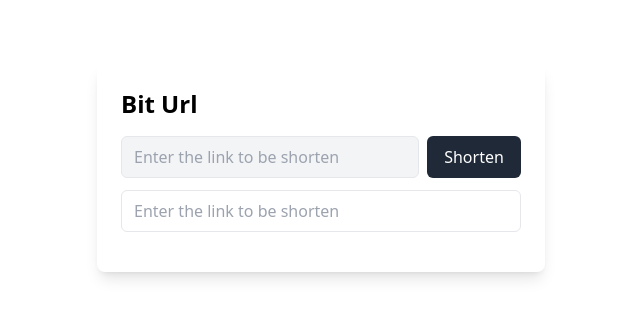
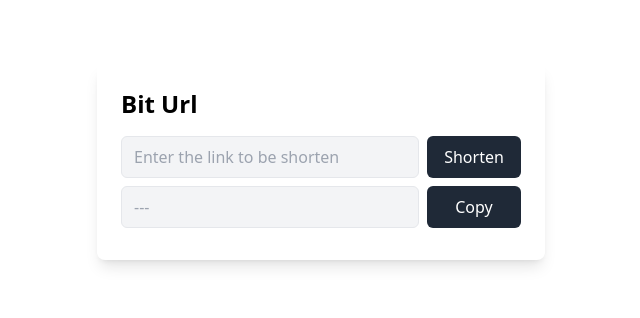
Before and after one commit to FahadDhruba/shorturl, a plain HTML site: page app/index.html in a window 1280 px wide. Shown: the whole page, without its empty margins (319-959 px from the left). Drawn offline with nearby package versions, Linux system fonts and the light colour scheme.

Commit message:
initial design

```diff
--- a/app/index.html
+++ b/app/index.html
@@ -22,18 +22,29 @@
           required
         />
 
-        <button class="bg-gray-800 text-white py-2 text-base px-3 rounded-md hover:bg-gray-500 focus:outline-none focus:ring ring-ring"><span class="hidden sm:block">Shorten</span><span class="sm:hidden">s</span></button>
+        <button class="bg-gray-800 text-white py-2 text-base px-3 rounded-md hover:bg-gray-500 focus:outline-none focus:ring ring-ring">
+          <span class="hidden sm:block">Shorten</span>
+          <span class="sm:hidden">s</span>
+        </button>
 
       </div>
-      <div class="mb-4">
+      <div class="mb-2 grid grid-cols-4 gap-2">
+
         <input
           type="url"
-          id="mLink"
-          name="mLink"
-          placeholder="Enter the link to be shorten"
-          class="w-full px-3 py-2 mt-1 text-input bg-input border border-border rounded-md focus:outline-none focus:ring ring-sky-400"
+          id="sLink"
+          name="sLink"
+          placeholder="---"
+          class="w-full px-3 py-2 text-gray-500 bg-gray-100 border border-1 rounded-md focus:outline-none focus:ring ring-sky-400 col-span-3"
+          autocomplete="off"
           required
         />
+
+        <button class="bg-gray-800 text-white py-2 text-base px-3 rounded-md hover:bg-gray-500 focus:outline-none focus:ring ring-ring">
+          <span class="hidden sm:block">Copy</span>
+          <span class="sm:hidden">s</span>
+        </button>
+
       </div>
 
 
```
